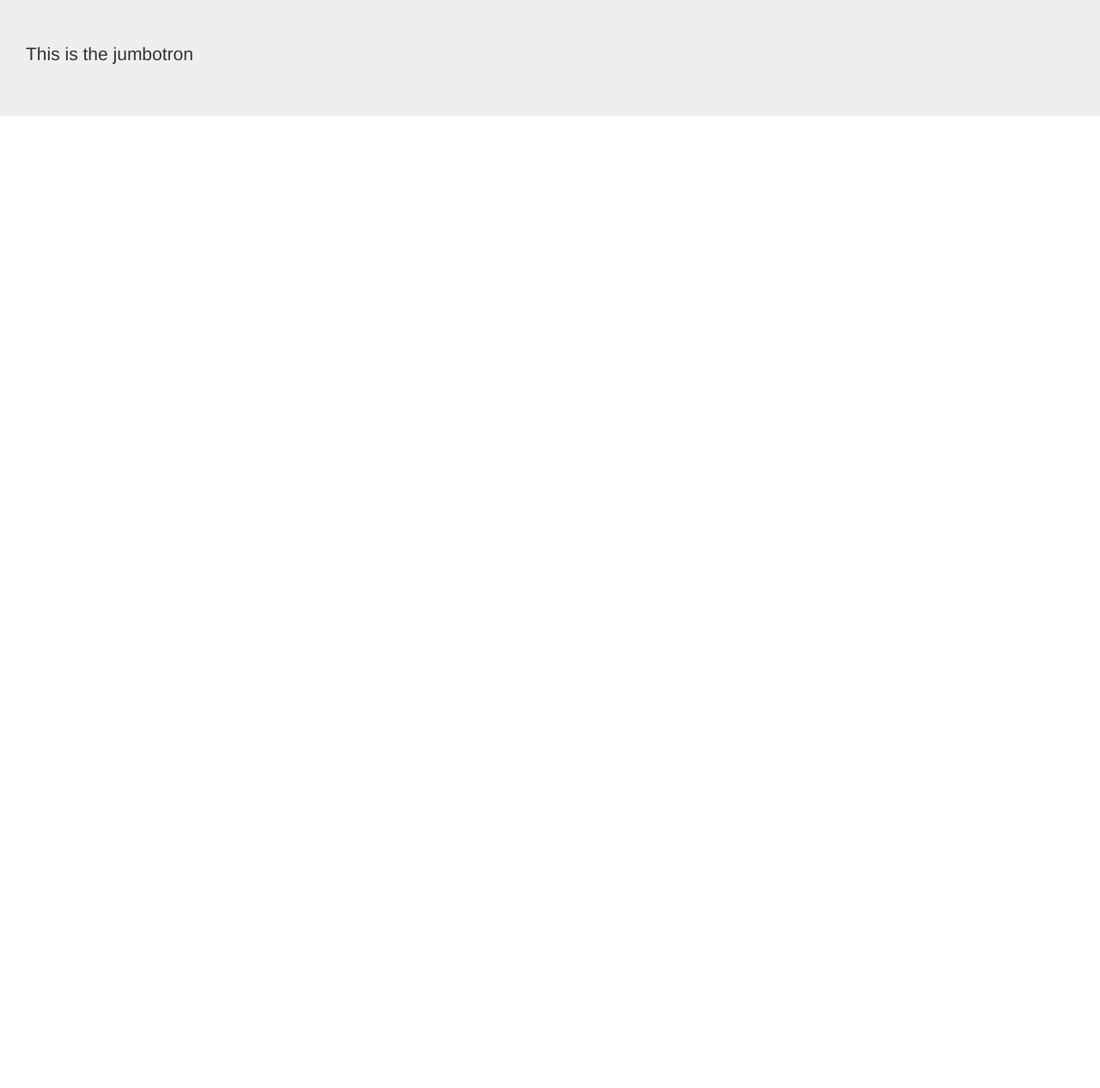
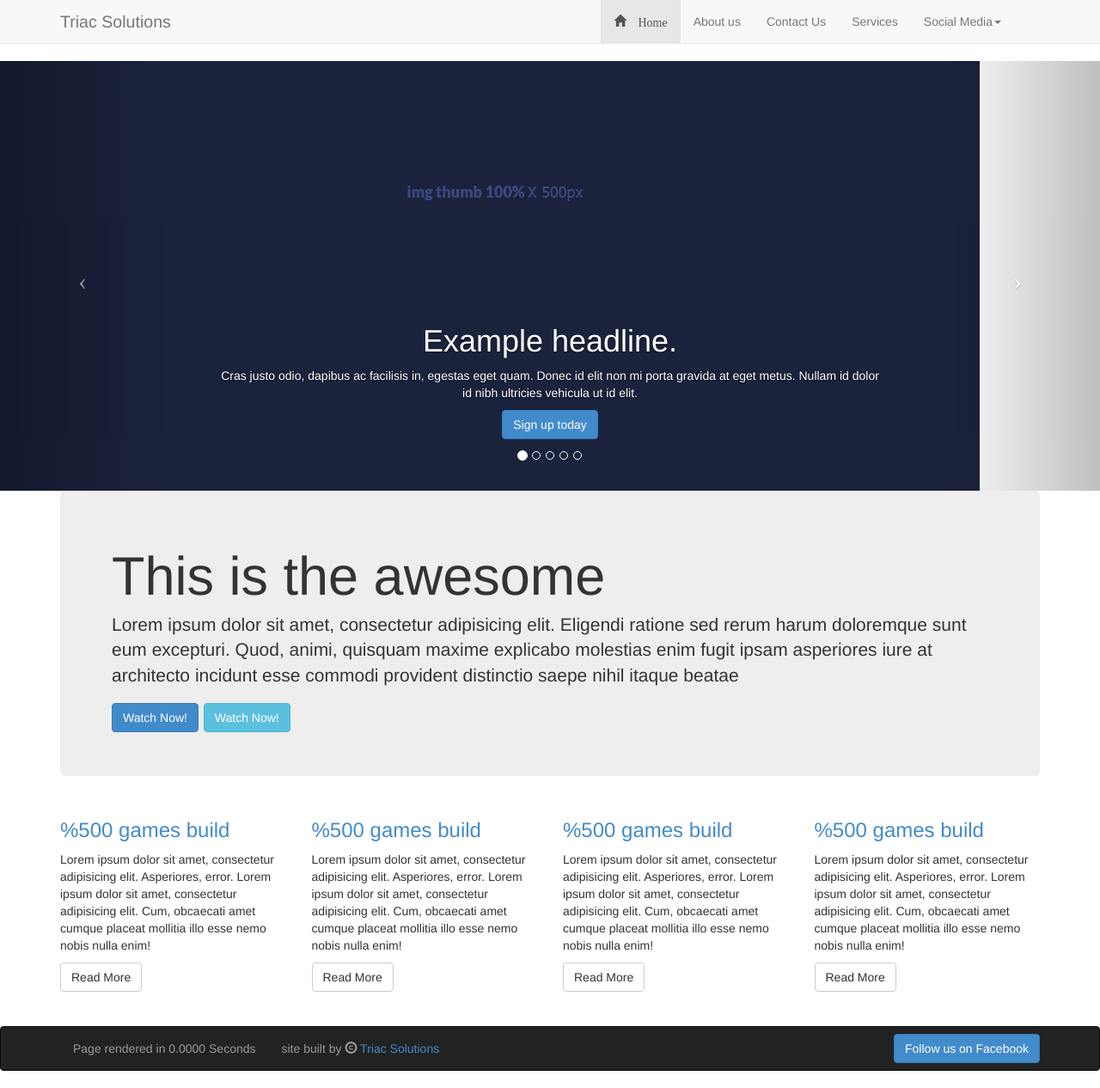
Before and after one commit to Triac/triac, a CodeIgniter app: page / in a window 1280 px wide. Shown: the whole page at 86% size. Before the commit the page ends 135 px from the top, so only its background shows below. Run offline with CodeIgniter, Linux system fonts and the light colour scheme.

Commit message:
contact us was added
contact us and facebook button added

```diff
--- a/application/config/routes.php
+++ b/application/config/routes.php
@@ -38,7 +38,7 @@
 |
 */
 
-$route['default_controller'] = "welcome";
+$route['default_controller'] = "defaults";
 $route['404_override'] = '';
 
 
--- /dev/null
+++ b/application/controllers/defaults.php
@@ -0,0 +1,26 @@
+<?php if ( ! defined('BASEPATH')) exit('No direct script access allowed');
+
+class defaults extends CI_Controller {
+ public function __construct()
+ {
+ 	parent::__construct();
+ 	//Do your magic here
+ 		$this->load->view('header');
+
+ }
+	public function index()
+	{
+	$this->load->view('home');
+		$this->load->view('footer');
+	}
+	public function contact()
+	{
+		$this->load->view('contact');
+		$this->load->view('footer');
+	}
+
+}
+
+/* End of file Index.php */
+/* Location: ./application/controllers/Index.php */
+?>
--- /dev/null
+++ b/application/views/Home.php
@@ -0,0 +1,138 @@
+
+    <!-- Carousel
+    ================================================== -->
+    <div id="myCarousel" class="carousel slide">
+      <!-- Indicators -->
+      <ol class="carousel-indicators">
+        <li data-target="#myCarousel" data-slide-to="0" class="active"></li>
+        <li data-target="#myCarousel" data-slide-to="1"></li>
+        <li data-target="#myCarousel" data-slide-to="2"></li>
+         <li data-target="#myCarousel" data-slide-to="3"></li>
+          <li data-target="#myCarousel" data-slide-to="4"></li>
+
+      </ol>
+      <div class="carousel-inner">
+        <div class="item active">
+          <img src="<?=asset_url()?>images/itemdark.png" alt="First slide">
+          <div class="container">
+            <div class="carousel-caption">
+              <h1>Example headline.</h1>
+              <p>Cras justo odio, dapibus ac facilisis in, egestas eget quam. Donec id elit non mi porta gravida at eget metus. Nullam id dolor id nibh ultricies vehicula ut id elit.</p>
+              <p><a class="btn btn-large btn-primary" href="#">Sign up today</a></p>
+            </div>
+          </div>
+        </div>
+        <div class="item">
+          <img src="<?=asset_url()?>images/itemdark.png"  alt="Second slide">
+          <div class="container">
+            <div class="carousel-caption">
+              <h1>Another example headline.</h1>
+              <p>Cras justo odio, dapibus ac facilisis in, egestas eget quam. Donec id elit non mi porta gravida at eget metus. Nullam id dolor id nibh ultricies vehicula ut id elit.</p>
+              <p><a class="btn btn-large btn-primary" href="#">Learn more</a></p>
+            </div>
+          </div>
+        </div>
+        <div class="item">
+          <img src="<?=asset_url()?>images/itemdark.png"  alt="Third slide">
+          <div class="container">
+            <div class="carousel-caption">
+              <h1>One more for good measure.</h1>
+              <p>Cras justo odio, dapibus ac facilisis in, egestas eget quam. Donec id elit non mi porta gravida at eget metus. Nullam id dolor id nibh ultricies vehicula ut id elit.</p>
+              <p><a class="btn btn-large btn-primary" href="#">Browse gallery</a></p>
+            </div>
+          </div>
+        </div>
+
+       <div class="item">
+          <img src="<?=asset_url()?>images/itemdark.png"  alt="Fourth slide">
+          <div class="container">
+            <div class="carousel-caption">
+              <h1>One more four good measure.</h1>
+              <p>Cras justo odio, dapibus ac facilisis in, egestas eget quam. Donec id elit non mi porta gravida at eget metus. Nullam id dolor id nibh ultricies vehicula ut id elit.</p>
+              <p><a class="btn btn-large btn-primary" href="#">Browse gallery</a></p>
+            </div>
+          </div>
+        </div>
+
+       <div class="item">
+          <img src="<?=asset_url()?>images/itemdark.png"  alt="Fifth slide">
+          <div class="container">
+            <div class="carousel-caption">
+              <h1>One more fifth for good measure.</h1>
+              <p>Cras justo odio, dapibus ac facilisis in, egestas eget quam. Donec id elit non mi porta gravida at eget metus. Nullam id dolor id nibh ultricies vehicula ut id elit.</p>
+              <p><a class="btn btn-large btn-primary" href="#">Browse gallery</a></p>
+            </div>
+          </div>
+        </div>
+
+       <div class="item">
+          <img src="<?=asset_url()?>images/itemdark.png"  alt="Third slide">
+          <div class="container">
+            <div class="carousel-caption">
+              <h1>One more  six for good measure.</h1>
+              <p>Cras justo odio, dapibus ac facilisis in, egestas eget quam. Donec id elit non mi porta gravida at eget metus. Nullam id dolor id nibh ultricies vehicula ut id elit.</p>
+              <p><a class="btn btn-large btn-primary" href="#">Browse gallery</a></p>
+            </div>
+          </div>
+        </div>
+      </div>
+
+      <a class="left carousel-control" href="#myCarousel" data-slide="prev"><span class="icon-prev"></span></a>
+      <a class="right carousel-control" href="#myCarousel" data-slide="next"><span class="icon-next"></span></a>
+    </div><!-- /.carousel -->
+
+
+<div class="container">
+	<div class="jumbotron jmb">
+		<h1>This is the awesome</h1>
+<p> Lorem ipsum dolor sit amet, consectetur adipisicing elit. Eligendi ratione sed rerum harum doloremque sunt eum excepturi. Quod, animi, quisquam maxime explicabo molestias enim fugit ipsam asperiores iure at architecto incidunt esse commodi provident distinctio saepe nihil itaque beatae</p>
+<a href="" class="btn btn-primary">Watch Now!</a>
+<a href="" class="btn btn-info">Watch Now!</a>
+	</div>
+
+</div>
+
+
+
+
+
+
+
+
+
+
+
+
+
+
+<div class="container">
+	<div class="row">
+		<div class="col-md-3 a">
+			<h3><a href=""> %500 games build</a></h3>
+<p>Lorem ipsum dolor sit amet, consectetur adipisicing elit. Asperiores, error. Lorem ipsum dolor sit amet, consectetur adipisicing elit. Cum, obcaecati amet cumque placeat mollitia illo esse nemo nobis nulla enim!</p>
+		<a href="" class="btn btn-default">Read More</a>
+		</div>
+			<div class="col-md-3 ">
+			<h3><a href=""> %500 games build</a></h3>
+<p>Lorem ipsum dolor sit amet, consectetur adipisicing elit. Asperiores, error. Lorem ipsum dolor sit amet, consectetur adipisicing elit. Cum, obcaecati amet cumque placeat mollitia illo esse nemo nobis nulla enim!</p>
+		<a href="" class="btn btn-default">Read More</a>
+		</div>
+			<div class=" col-md-3 a">
+			<h3><a href=""> %500 games build</a></h3>
+<p>Lorem ipsum dolor sit amet, consectetur adipisicing elit. Asperiores, error. Lorem ipsum dolor sit amet, consectetur adipisicing elit. Cum, obcaecati amet cumque placeat mollitia illo esse nemo nobis nulla enim!</p>
+		<a href="" class="btn btn-default">Read More</a>
+		</div>
+			<div class=" col-md-3 ">
+			<h3><a href=""> %500 games build</a></h3>
+<p>Lorem ipsum dolor sit amet, consectetur adipisicing elit. Asperiores, error. Lorem ipsum dolor sit amet, consectetur adipisicing elit. Cum, obcaecati amet cumque placeat mollitia illo esse nemo nobis nulla enim!</p>
+		<a href="" class="btn btn-default">Read More</a>
+		</div>
+
+
+
+	</div>
+
+</div>
+
+<br/>
+<br/>
--- /dev/null
+++ b/application/views/footer.php
@@ -0,0 +1,16 @@
+<div class="navbar navbar-inverse navbar-static-bottom">
+	<div class="container">
+		<p class="navbar-text pull-left">Page rendered in {elapsed_time} Seconds</p>
+			<p class="navbar-text"> site built by <span class="glyphicon glyphicon-copyright-mark"></span>
+			<a href="http://wwww.triacsolutions.com">Triac Solutions</a>
+			</p>
+			<a href="#" class="navbar-btn btn-primary pull-right btn">Follow us on Facebook</a>
+	</div>
+
+</div>
+    <!-- jQuery (necessary for Bootstrap's JavaScript plugins) -->
+    <script src="<?=asset_url()?>js/jquery.js"></script>
+    <!-- Include all compiled plugins (below), or include individual files as needed -->
+    <script src="<?=asset_url()?>js/bootstrap.min.js"></script>
+  </body>
+</html>
--- /dev/null
+++ b/application/views/header.php
@@ -0,0 +1,61 @@
+<!DOCTYPE html>
+<html>
+  <head>
+<title>Triac Solutions</title>
+    <meta name="viewport" content="width=device-width, initial-scale=1.0">
+    <!-- Bootstrap -->
+    <link href="<?=asset_url()?>css/bootstrap.min.css" rel="stylesheet" media="screen">
+    <link href="<?=asset_url()?>css/style.css" rel="stylesheet" media="screen">
+       <link href="<?=asset_url()?>css/carousel.css" rel="stylesheet" media="screen">
+       <meta name="description" content="">
+         <meta name="author" content="Abdul Arbaaz">
+    <link rel="shortcut icon" href="<?=asset_url()?>/images/favicon.png">
+    <!-- HTML5 shim and Respond.js IE8 support of HTML5 elements and media queries -->
+    <!--[if lt IE 9]>
+      <script src="../../assets/js/html5shiv.js"></script>
+      <script src="../../assets/js/respond.min.js"></script>
+    <![endif]-->
+  </head>
+  <body>
+
+
+    	<div class="navbar navbar-default navbar-static-top">
+
+    		<div class="container">
+    		<a href="<?=base_url()?>" class="navbar-brand">
+                <div class="">
+			<!-- <img src="<?=asset_url()?>images/logo.gif" alt="Triac Solutions" class="img-thumbnail logo"> -->
+            </div>
+    		<span class="heading">Triac Solutions</span>
+  <!-- <span class="glyphicon glyphicon-star"></span> -->
+    		</a>
+
+  <button class="navbar-toggle" data-toggle="collapse" data-target=".navHeaderCollapse">
+                <span class="glyphicon glyphicon-list"></span>
+            </button>
+
+    <div class="collapse navbar-collapse navHeaderCollapse navy">
+    			<ul class="nav navbar-nav navbar-right">
+    				<li class="active"><a href="<?=base_url()?>" >  <span class="glyphicon glyphicon-home"> Home</span>
+    				</a></li>
+    				<li><a href="#">About us</a></li>
+    				<li><a href="<?=base_url()?>defaults/contact">Contact Us</a></li>
+    				<li><a href="#">Services</a></li>
+    				<li class="dropdown">
+    					<a href="#" class="dropdown-toggle" data-toggle="dropdown">
+    						Social Media<b class="caret"></b>
+    					</a>
+						<ul class="dropdown-menu">
+							<li><a href="#">Facebook</a></li>
+							<li><a href="#">Twitter</a></li>
+							<li><a href="#">Google+</a></li>
+						</ul>
+
+    				</li>
+    				<li><a href="#"></a></li>
+    			</ul>
+    		</div>
+
+    		</div>
+
+    </div>
--- a/application/views/welcome_message.php
+++ b/application/views/welcome_message.php
@@ -1,25 +1,88 @@
 <!DOCTYPE html>
-<html>
-  <head>
-<title>Triac Solutions</title>
-    <meta name="viewport" content="width=device-width, initial-scale=1.0">
-    <!-- Bootstrap -->
-    <link href="<?=asset_url()?>css/bootstrap.min.css" rel="stylesheet" media="screen">
-    <link rel="stylesheet" href="<?=asset_url()?>css/style.css">
-    <!-- HTML5 shim and Respond.js IE8 support of HTML5 elements and media queries -->
-    <!--[if lt IE 9]>
-      <script src="../../assets/js/html5shiv.js"></script>
-      <script src="../../assets/js/respond.min.js"></script>
-    <![endif]-->
-  </head>
-  <body>
-    <div class="jumbotron">
-    	<P>This is the jumbotron</P>
-    </div>
+<html lang="en">
+<head>
+	<meta charset="utf-8">
+	<title>Welcome to CodeIgniter</title>
 
-    <!-- jQuery (necessary for Bootstrap's JavaScript plugins) -->
-    <script src="//code.jquery.com/jquery.js"></script>
-    <!-- Include all compiled plugins (below), or include individual files as needed -->
-    <script src="<?=asset_url()?>js/bootstrap.min.js"></script>
-  </body>
+	<style type="text/css">
+
+	::selection{ background-color: #E13300; color: white; }
+	::moz-selection{ background-color: #E13300; color: white; }
+	::webkit-selection{ background-color: #E13300; color: white; }
+
+	body {
+		background-color: #fff;
+		margin: 40px;
+		font: 13px/20px normal Helvetica, Arial, sans-serif;
+		color: #4F5155;
+	}
+
+	a {
+		color: #003399;
+		background-color: transparent;
+		font-weight: normal;
+	}
+
+	h1 {
+		color: #444;
+		background-color: transparent;
+		border-bottom: 1px solid #D0D0D0;
+		font-size: 19px;
+		font-weight: normal;
+		margin: 0 0 14px 0;
+		padding: 14px 15px 10px 15px;
+	}
+
+	code {
+		font-family: Consolas, Monaco, Courier New, Courier, monospace;
+		font-size: 12px;
+		background-color: #f9f9f9;
+		border: 1px solid #D0D0D0;
+		color: #002166;
+		display: block;
+		margin: 14px 0 14px 0;
+		padding: 12px 10px 12px 10px;
+	}
+
+	#body{
+		margin: 0 15px 0 15px;
+	}
+
+	p.footer{
+		text-align: right;
+		font-size: 11px;
+		border-top: 1px solid #D0D0D0;
+		line-height: 32px;
+		padding: 0 10px 0 10px;
+		margin: 20px 0 0 0;
+	}
+
+	#container{
+		margin: 10px;
+		border: 1px solid #D0D0D0;
+		-webkit-box-shadow: 0 0 8px #D0D0D0;
+	}
+	</style>
+</head>
+<body>
+
+<div id="container">
+	<h1>Welcome to CodeIgniter!</h1>
+
+	<div id="body">
+		<p>The page you are looking at is being generated dynamically by CodeIgniter.</p>
+
+		<p>If you would like to edit this page you'll find it located at:</p>
+		<code>application/views/welcome_message.php</code>
+
+		<p>The corresponding controller for this page is found at:</p>
+				<code>application/controllers/welcome.php</code>
+
+		<p>If you are exploring CodeIgniter for the very first time, you should start by reading the <a href="user_guide/">User Guide</a>.</p>
+	</div>
+
+	<p class="footer">Page rendered in <strong>{elapsed_time}</strong> seconds</p>
+</div>
+
+</body>
 </html>
--- a/assets/css/style.css
+++ b/assets/css/style.css
@@ -0,0 +1,11 @@
+.panel-heading{
+	/*background-color: #F5F5F5;*/
+background-color: #5BC0DE;
+
+}
+.panel{
+	 border: 1px solid #DDDDDD;
+}
+.navbar-brand{
+	font-size: 1.4em;
+}
```
Also changed, not shown: application/views/contact.php (added, +140 -0 lines), application/views/index.html (added, +10 -0 lines), assets/images/itemdark.png (added), assets/images/logo.gif (added), assets/images/logo_OG.gif (added).
